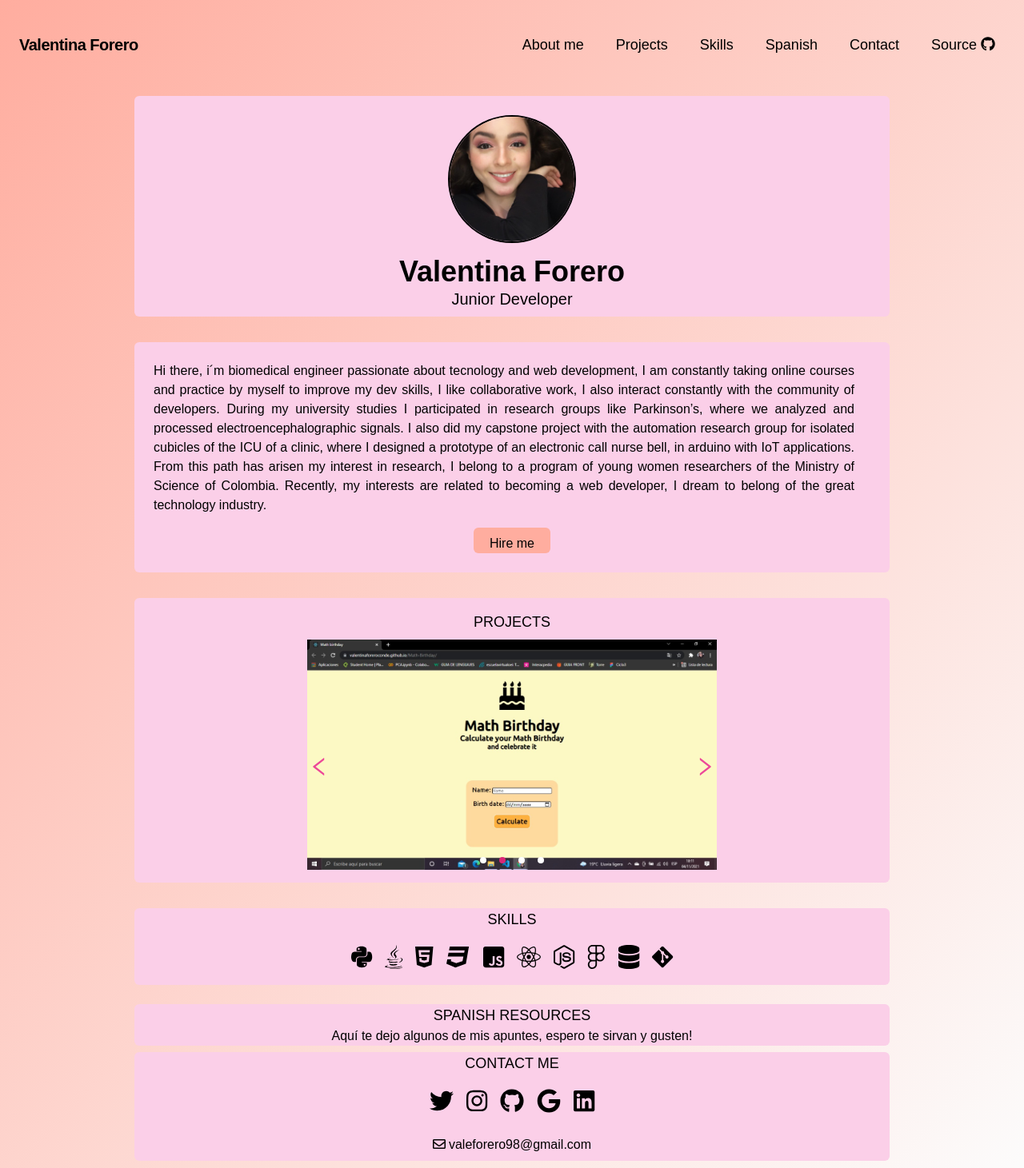
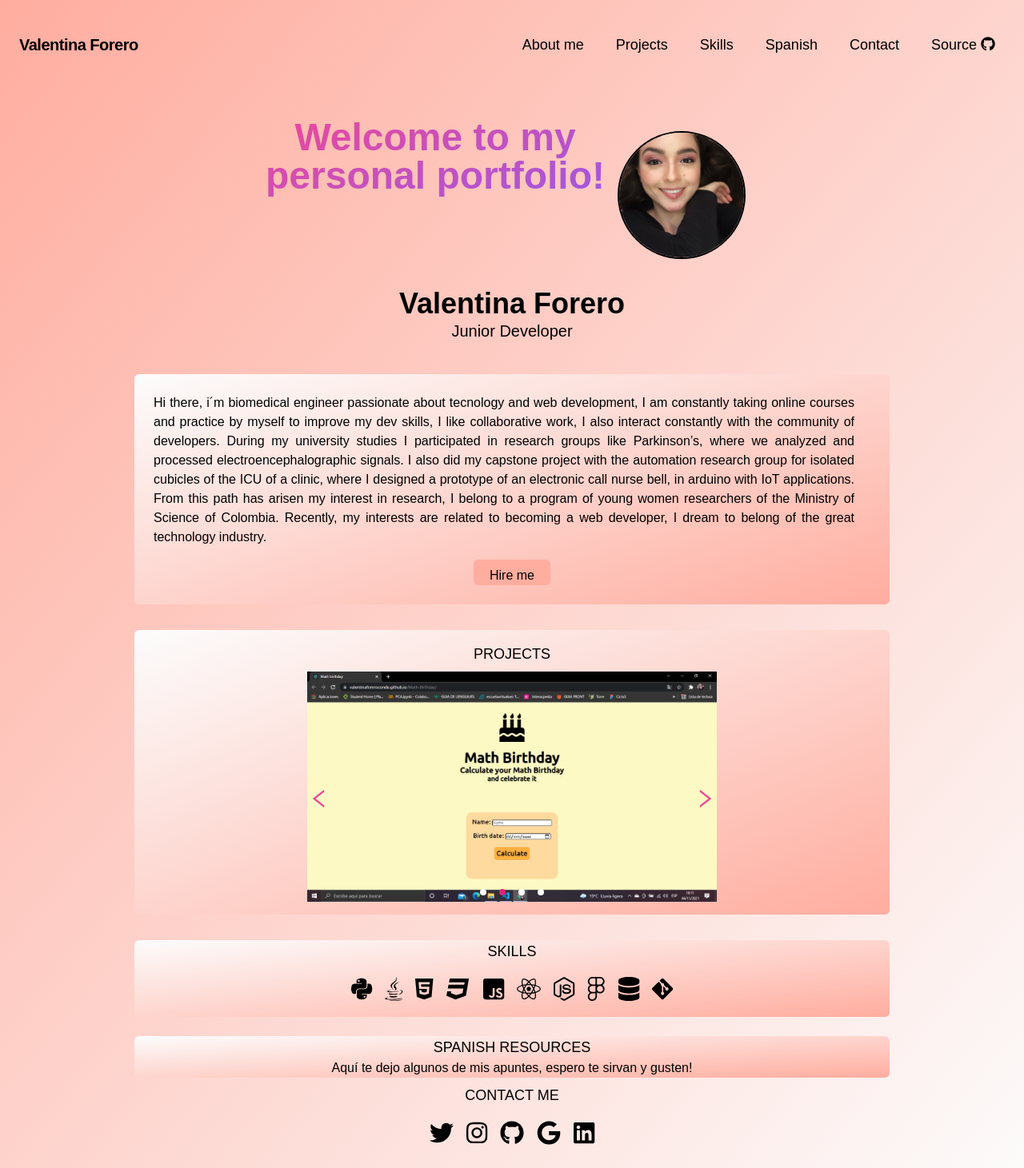
Before and after one commit to ValentinaForeroConde/Portfolio, a Next.js app: page / in a window 1280 px wide. Shown: the top 1461 px of the page at 80% size. Built offline with nearby package versions, Linux system fonts and the light colour scheme; a web font is replaced by a local one.

Commit message:
style changes

```diff
--- a/components/About.js
+++ b/components/About.js
@@ -1,31 +1,15 @@
 import React from 'react'
-import Swal from 'sweetalert2'
-
 
 const About = () => {
 
-    const modal = () => {
-        Swal.fire({
-            title: 'I will receive this message in my email inbox',
-            html:
-              '<input id="swal-input1" class="swal2-input">' +
-              '<input id="swal-input2" class="swal2-input">',
-            showCancelButton: true,
-            confirmButtonText: "Send",
-            preConfirm: () => {
-              return [
-                document.getElementById('swal-input1').value,
-                document.getElementById('swal-input2').value
-              ]
-            }
-          })
-      };
-
     return (
         <div>
-            <div id="about" className="flex flex-col items-center bg-pink-200 m-2 rounded-md p-2 mb-8">
-                <div className="flex-none w-40 m-4">
-                    <img src="pic.jpg" alt="" className=" inset-0 w-full h-full object-cover rounded-full border-black border-2 "/>
+            <div id="about" className="flex flex-col items-center  m-2 rounded-md p-2 mb-8">
+                <div className="flex flex-wrap justify-center m-5">
+                    <h1 className="text-3xl md:text-5xl text-center font-semibold text-transparent bg-clip-text bg-gradient-to-br from-pink-500 to-purple-500 mb-4"> Welcome to my <br/> personal portfolio!</h1>
+                    <div className="flex-none w-40 m-4">
+                        <img src="pic.jpg" alt="" className=" inset-0 w-full h-full object-cover rounded-full border-black border-2 "/>
+                    </div>
                 </div>
                 <div className="flex flex-wrap">
                     <h1 className="flex-auto text-center text-4xl font-semibold">
@@ -36,13 +20,12 @@ const About = () => {
                     </h3>
                 </div>
             </div>
-            <div className="flex flex-col justify-center bg-pink-200 m-2 rounded-md p-6 mb-6">
+            <div className="flex flex-col justify-center bg-gradient-to-br m-2 rounded-md p-6 mb-6 backgound-card">
                 <p className="flex mr-5 text-justify">Hi there, i´m biomedical engineer passionate about tecnology and web development, I am constantly taking online courses and practice by myself to improve my dev skills, I like collaborative work, I also interact constantly with the community of developers.
                 During my university studies I participated in research groups like Parkinson’s, where we analyzed and processed electroencephalographic signals. I also did my capstone project with the automation research group for isolated cubicles of the ICU of a clinic, where I designed a prototype of an electronic call nurse bell, in arduino with IoT applications. From this path has arisen my interest in research, I belong to a program of young women researchers of the Ministry of Science of Colombia.
                 Recently, my interests are related to becoming a web developer, I dream to belong of the great technology industry. </p>
                 <div className="flex justify-center mt-4">
-                    <button onClick={()=>modal()}
-                    className="rainbow  flex rounded-md justify-center h-8 w-24">
+                    <button className="rainbow  flex rounded-md justify-center h-8 w-24">
                         Hire me
                     </button>
                 </div>
--- a/components/Contact.js
+++ b/components/Contact.js
@@ -5,24 +5,24 @@ import {faEnvelope} from '@fortawesome/free-regular-svg-icons';
 
 const Contact = () => {
     return (
-        <div id="contact" className="flex flex-col align-center bg-pink-200 m-2 rounded-md">
+        <div id="contact" className="flex flex-col align-center  m-2 rounded-md">
             <h1 className="text-center text-lg">CONTACT ME</h1>
             <div>
                 <ul className="flex justify-center p-4">
                     <li >
-                        <a className="hover:text-pink-500 text-3xl p-2" href="https://twitter.com/valeforero01"><FontAwesomeIcon icon={faTwitter} /></a>
+                        <a className="hover:text-pink-400 text-3xl p-2" href="https://twitter.com/valeforero01"><FontAwesomeIcon icon={faTwitter} /></a>
                     </li>
                     <li>
-                        <a className="hover:text-pink-500 text-3xl p-2" href="https://www.instagram.com/valentinaforero2/"><FontAwesomeIcon icon={faInstagram} /></a>
+                        <a className="hover:text-pink-400 text-3xl p-2" href="https://www.instagram.com/valentinaforero2/"><FontAwesomeIcon icon={faInstagram} /></a>
                     </li>
                     <li>
-                        <a className="hover:text-pink-500 text-3xl p-2" href="https://github.com/ValentinaForeroConde"><FontAwesomeIcon icon={faGithub} /></a>
+                        <a className="hover:text-pink-400 text-3xl p-2" href="https://github.com/ValentinaForeroConde"><FontAwesomeIcon icon={faGithub} /></a>
                     </li>
                     <li>
-                        <a className="hover:text-pink-500 text-3xl p-2" href="https://contacts.google.com/person/c1690416318744411006?hl=es-419"><FontAwesomeIcon icon={faGoogle} /></a>
+                        <a className="hover:text-pink-400 text-3xl p-2" href="https://contacts.google.com/person/c1690416318744411006?hl=es-419"><FontAwesomeIcon icon={faGoogle} /></a>
                     </li>
                     <li>
-                        <a className="hover:text-pink-500 text-3xl p-2" href="https://www.linkedin.com/in/valentina-forero-conde-911936203/"><FontAwesomeIcon icon={faLinkedin} /></a>
+                        <a className="hover:text-pink-400 text-3xl p-2" href="https://www.linkedin.com/in/valentina-forero-conde-911936203/"><FontAwesomeIcon icon={faLinkedin} /></a>
                     </li>
                 </ul>
             </div>
--- a/components/Projects.js
+++ b/components/Projects.js
@@ -46,7 +46,7 @@ class Projects extends Component {
 
   render() {
     return (
-      <div id="projects" className="mt-8 flex flex-col items-center bg-pink-200 m-2 rounded-md p-4 mb-8">
+      <div id="projects" className="mt-8 flex flex-col items-center m-2 rounded-md p-4 mb-8 backgound-card">
         <h1 className="text-center text-lg pb-2">PROJECTS</h1>
         <div className="max-w-lg h-40 md:h-72 flex overflow-hidden relative">
           <AiOutlineLeft
--- a/components/Skills.js
+++ b/components/Skills.js
@@ -5,38 +5,38 @@ import {faDatabase} from '@fortawesome/free-solid-svg-icons'
 
 const Skills = () => {
     return (
-        <div id="skills" className="flex flex-col bg-pink-200 m-2 rounded-md mb-6">
+        <div id="skills" className="flex flex-col m-2 rounded-md mb-6 backgound-card">
             <h1 className="text-center text-lg">SKILLS</h1>
-            <ul className="flex justify-center p-4">
+            <ul className="flex justify-center flex-wrap p-4">
                 <li>
-                    <a className="hover:text-pink-500 text-3xl p-2" href="https://www.python.org/"><FontAwesomeIcon icon={faPython} /></a>
+                    <a className="hover:text-pink-400 text-3xl p-2" href="https://www.python.org/"><FontAwesomeIcon icon={faPython} /></a>
                 </li>
                 <li>
-                    <a className="hover:text-pink-500 text-3xl p-2" href="https://docs.oracle.com/en/java/"><FontAwesomeIcon icon={faJava} /></a>
+                    <a className="hover:text-pink-400 text-3xl p-2" href="https://docs.oracle.com/en/java/"><FontAwesomeIcon icon={faJava} /></a>
                 </li>
                 <li>
-                    <a className="hover:text-pink-500 text-3xl p-2" href=""><FontAwesomeIcon icon={faHtml5} /></a>
+                    <a className="hover:text-pink-400 text-3xl p-2" href=""><FontAwesomeIcon icon={faHtml5} /></a>
                 </li>
                 <li>
-                    <a className="hover:text-pink-500 text-3xl p-2" href=""><FontAwesomeIcon icon={faCss3} /></a>
+                    <a className="hover:text-pink-400 text-3xl p-2" href=""><FontAwesomeIcon icon={faCss3} /></a>
                 </li>
                 <li>
-                    <a className="hover:text-pink-500 text-3xl p-2" href=""><FontAwesomeIcon icon={faJsSquare} /></a>
+                    <a className="hover:text-pink-400 text-3xl p-2" href=""><FontAwesomeIcon icon={faJsSquare} /></a>
                 </li>
                 <li>
-                    <a className="hover:text-pink-500 text-3xl p-2" href="https://reactjs.org/"><FontAwesomeIcon icon={faReact} /></a>
+                    <a className="hover:text-pink-400 text-3xl p-2" href="https://reactjs.org/"><FontAwesomeIcon icon={faReact} /></a>
                 </li>
                 <li>
-                    <a className="hover:text-pink-500 text-3xl p-2" href="https://nodejs.org/en/"><FontAwesomeIcon icon={faNodeJs} /></a>
+                    <a className="hover:text-pink-400 text-3xl p-2" href="https://nodejs.org/en/"><FontAwesomeIcon icon={faNodeJs} /></a>
                 </li>
                 <li>
-                    <a className="hover:text-pink-500 text-3xl p-2" href="https://www.figma.com/"><FontAwesomeIcon icon={faFigma} /></a>
+                    <a className="hover:text-pink-400 text-3xl p-2" href="https://www.figma.com/"><FontAwesomeIcon icon={faFigma} /></a>
                 </li>
                 <li>
-                    <a className="hover:text-pink-500 text-3xl p-2" href=""><FontAwesomeIcon icon={faDatabase} /></a>
+                    <a className="hover:text-pink-400 text-3xl p-2" href=""><FontAwesomeIcon icon={faDatabase} /></a>
                 </li>
                 <li>
-                    <a className="hover:text-pink-500 text-3xl p-2" href="https://git-scm.com/doc"><FontAwesomeIcon icon={faGitAlt} /></a>
+                    <a className="hover:text-pink-400 text-3xl p-2" href="https://git-scm.com/doc"><FontAwesomeIcon icon={faGitAlt} /></a>
                 </li>
             </ul>
         </div>
--- a/components/Spanish.js
+++ b/components/Spanish.js
@@ -3,7 +3,7 @@ import React from 'react'
 
 const Spanish = () => {
     return (
-        <div id="resources" className="flex flex-col align-center bg-pink-200 m-2 rounded-md">
+        <div id="resources" className="flex flex-col align-center m-2 rounded-md backgound-card">
             <h1 className="text-center text-lg">SPANISH RESOURCES</h1>
             <p className="flex justify-center ">Aquí te dejo algunos de mis apuntes, espero te sirvan y gusten!</p>
         </div>
--- a/styles/styles.css
+++ b/styles/styles.css
@@ -9,3 +9,6 @@
     background-image: linear-gradient(90deg, #95b8f6 0%, #add5fa 49%, #f9d99a 80%, #f9a59a 100%);
     animation:slidebg 5s linear infinite;
  }
+ .backgound-card{
+    background: linear-gradient(to bottom right, #FCFCFC, #FFAD9F);
+ }
```
